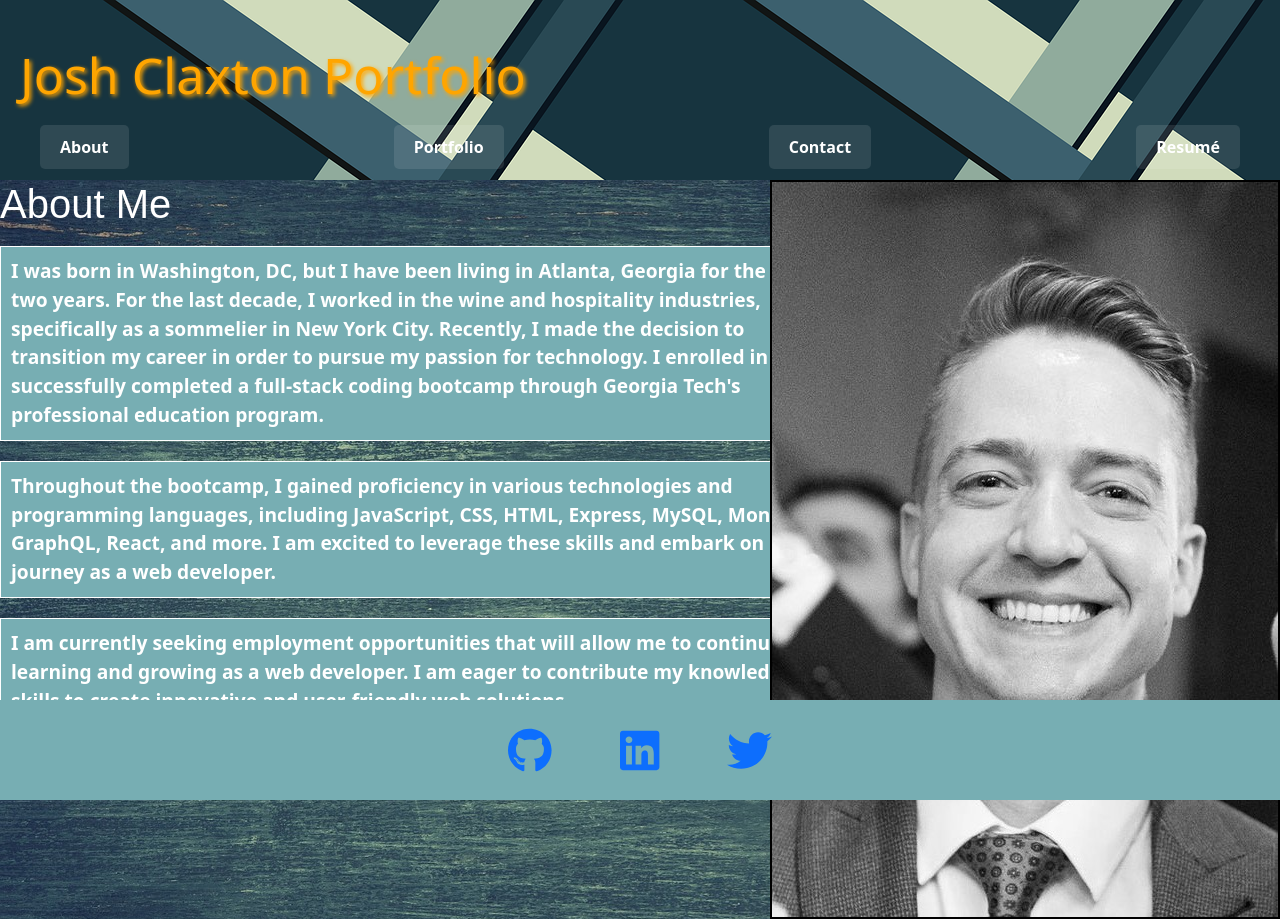
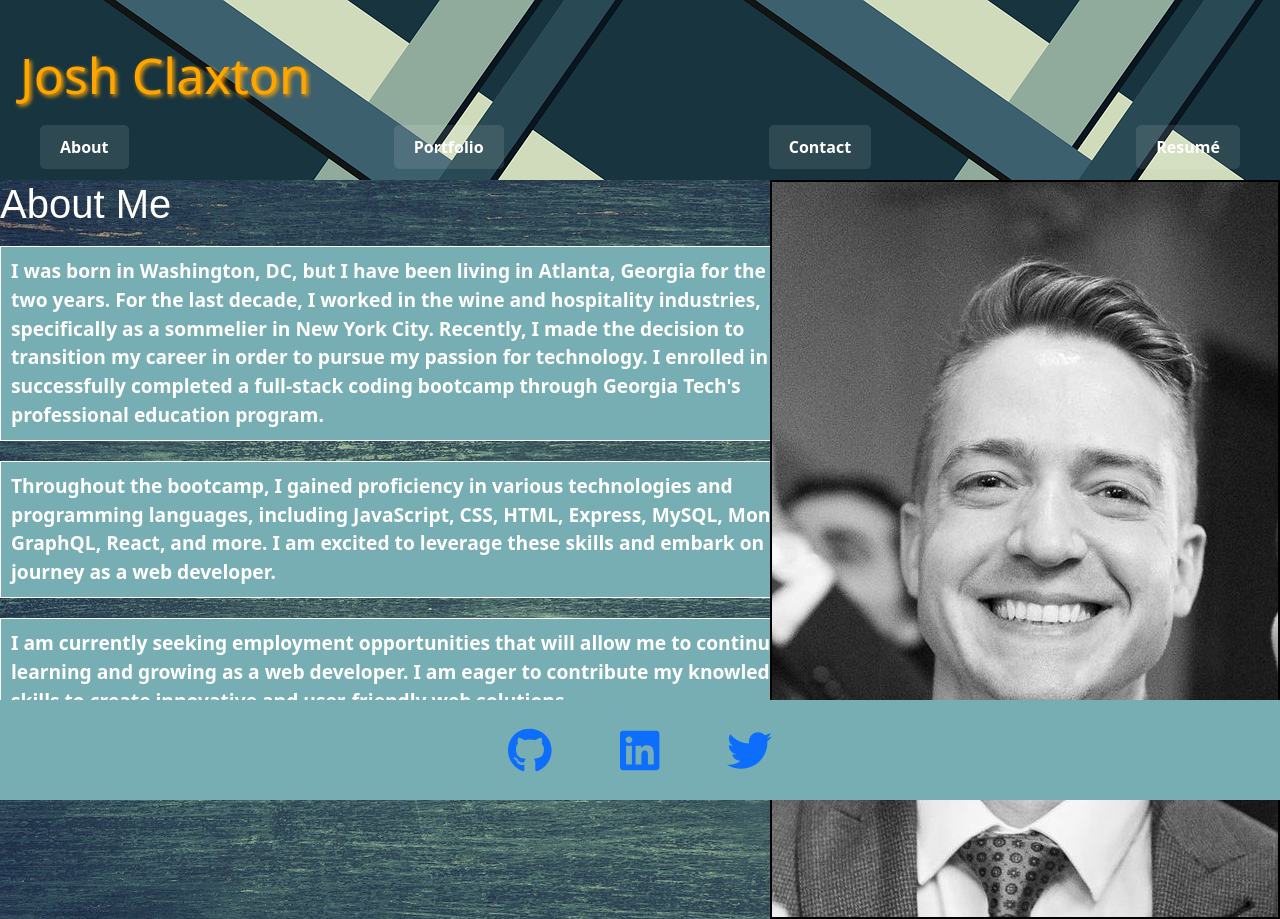
Before and after one commit to bowdumb/react-portfolio, a React (Create React App) app: page / in a window 1280 px wide. Built offline with nearby package versions, Linux system fonts and the light colour scheme; a web font is replaced by a local one.

Commit message:
Minor change to the header title for legibility.

```diff
--- a/src/components/Navbar.js
+++ b/src/components/Navbar.js
@@ -14,7 +14,7 @@ function Navbar() {
       <section className="navbar">
         <div className="navbar-content">
           <h1 className="navbar-title">
-            Josh Claxton Portfolio
+            Josh Claxton
           </h1>
           <nav>
             <div className="navbar-links">
```
